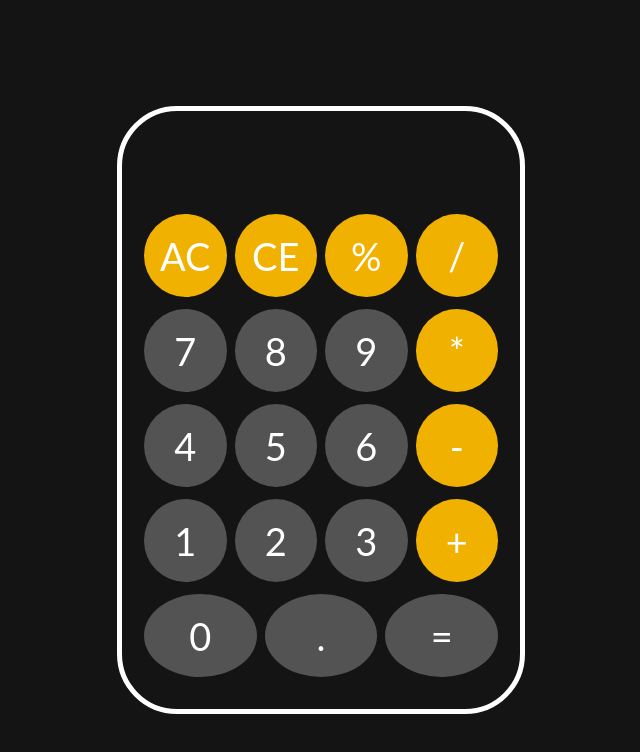
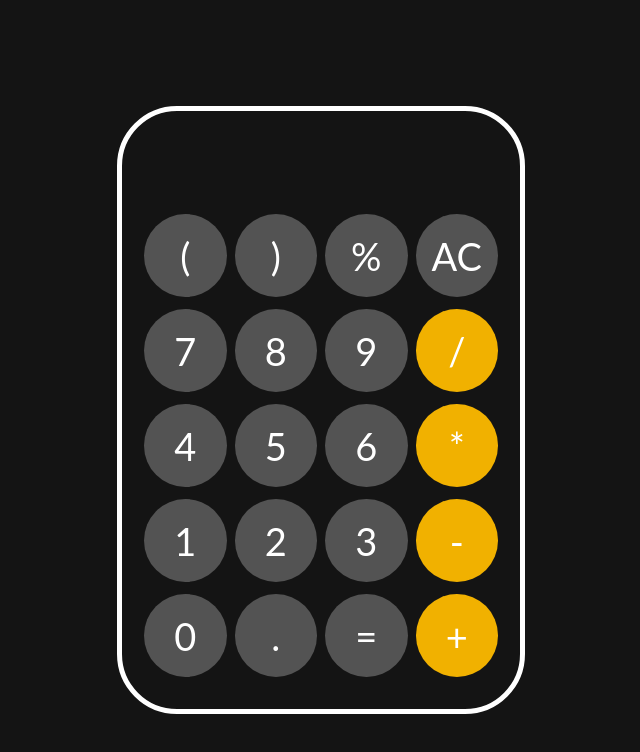
Before and after one commit to Gonza-JL/calculadora, a React (Create React App) app: page / in a window 1280 px wide. Shown: the top 752 px of the page, without its empty margins (319-959 px from the left). Built offline with nearby package versions, Linux system fonts and the light colour scheme.

Commit message:
Delete boton CE

```diff
--- a/src/App.js
+++ b/src/App.js
@@ -40,35 +40,37 @@ function App() {
   return (
     <div className="App">
         <div className="contenedor-calculadora">
-          <Pantalla fontSize={`${fontSize}px`} input={input}/>
+          <Pantalla input={input} fontSize={`${fontSize}px`} />
           <div className="fila">
+            <Boton manejarClick={agregarInput}>(</Boton>
+            <Boton manejarClick={agregarInput}>)</Boton>
+            <Boton manejarClick={agregarInput}>%</Boton>
             <Boton manejarClick={clearPantalla}>AC</Boton>
-            <Boton manejarClick={() => setInput(input.substring(0, input.length - 1))}>CE</Boton>
-            <Boton manejarClick={agregarInput}>%</Boton>
-            <Boton manejarClick={agregarInput}>/</Boton>
           </div>
           <div className="fila">
             <Boton manejarClick={agregarInput}>7</Boton>
             <Boton manejarClick={agregarInput}>8</Boton>
             <Boton manejarClick={agregarInput}>9</Boton>
-            <Boton manejarClick={agregarInput}>*</Boton>
+            <Boton manejarClick={agregarInput}>/</Boton>
           </div>
           <div className="fila">
             <Boton manejarClick={agregarInput}>4</Boton>
             <Boton manejarClick={agregarInput}>5</Boton>
             <Boton manejarClick={agregarInput}>6</Boton>
-            <Boton manejarClick={agregarInput}>-</Boton>
+            <Boton manejarClick={agregarInput}>*</Boton>
           </div>
           <div className="fila">
             <Boton manejarClick={agregarInput}>1</Boton>
             <Boton manejarClick={agregarInput}>2</Boton>
             <Boton manejarClick={agregarInput}>3</Boton>
-            <Boton manejarClick={agregarInput}>+</Boton>
+
+            <Boton manejarClick={agregarInput}>-</Boton>
           </div>
           <div className="fila">
             <Boton manejarClick={agregarInput}>0</Boton>
             <Boton manejarClick={agregarInput}>.</Boton>
             <Boton manejarClick={calcularResultado}>=</Boton>
+            <Boton manejarClick={agregarInput}>+</Boton>
           </div>
         </div>
     </div>
--- a/src/components/Boton.js
+++ b/src/components/Boton.js
@@ -4,7 +4,7 @@ import "../style-sheets/Boton.css";
 function Boton(props) {
 
 	const esOperador = valor => {
-		return isNaN(valor) && valor !== '.' && valor !== '=';
+		return valor === '+' || valor === '-' || valor === '*' || valor === '/';
 	};
 
 	return (
```
